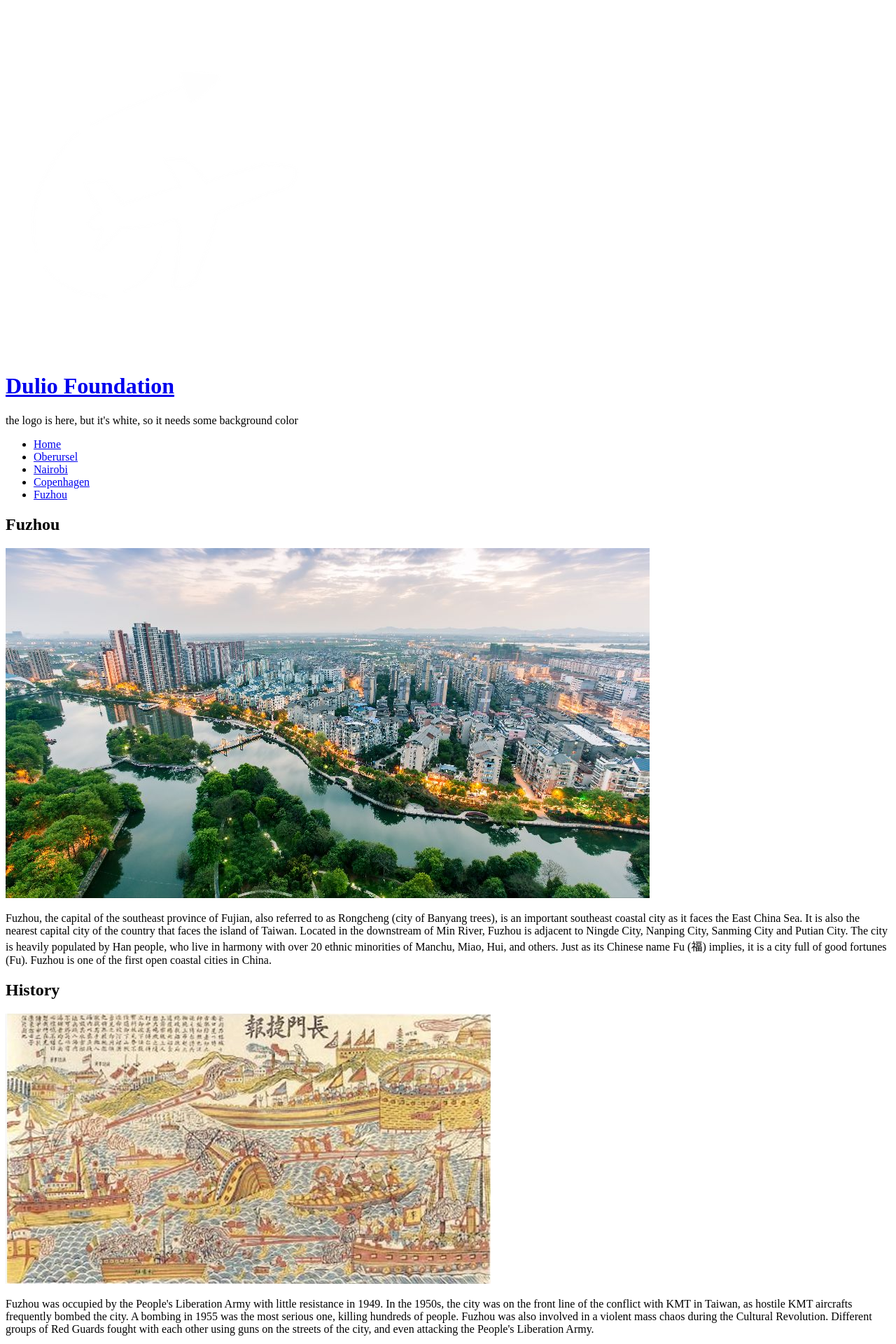
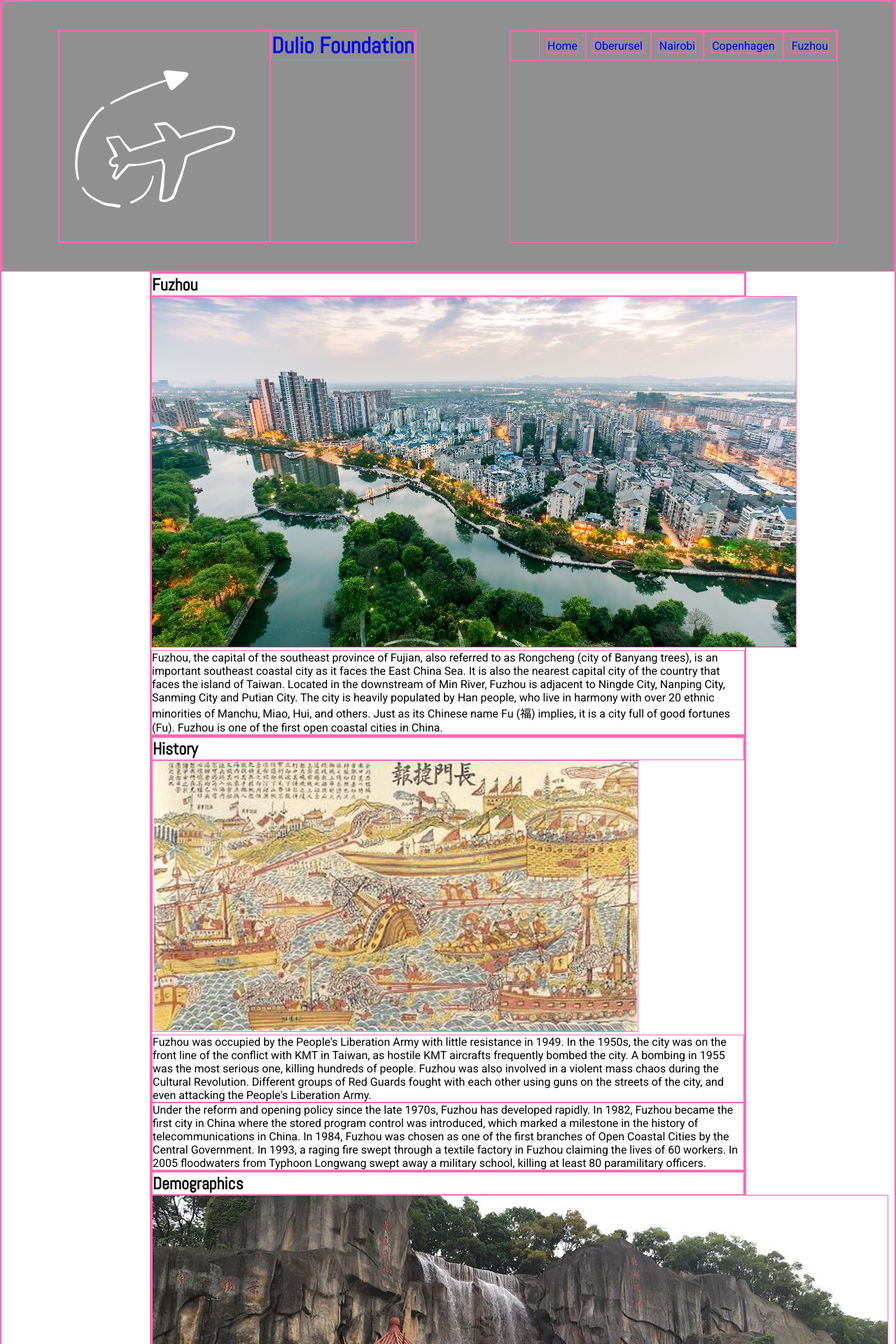
Before and after one commit to BMartin21900/Project02, a PHP site: page /fuzhou.html in a window 1280 px wide; the page is wider, and only the part inside the window is pictured. Shown: the top 1920 px of that part at 70% size. Run offline with PHP 8.4, Linux system fonts and the light colour scheme.

Commit message:
started styles for header

```diff
--- a/css/styles.css
+++ b/css/styles.css
@@ -1,3 +1,45 @@
+* {
+	font-family: "Roboto", sans-serif;
+	margin: 0;
+	border: 1px solid hotpink; /*only for work*/
+}
+
+h1 a, h2, h3 {
+	font-family: "Abel", sans-serif;
+}
+
+header {
+	display: flex;
+	justify-content: space-between;
+	background-color: #909090; /*only chosen to see current work progress*/
+	padding: 40px 80px;
+}
+
+header a {
+	text-decoration: none;
+}
+
+nav ul {
+	list-style-type: none;
+	display: flex;
+}
+
+nav li {
+	padding: 10px;
+}
+
+.brand {
+	display: flex;
+}
+
+.container {
+	margin: 0 auto;
+	width: 90%;
+	max-width: 850px;
+}
+
+
+
 /*-->Previous styles
 body{
 	background: #ffffff
--- a/fuzhou.html
+++ b/fuzhou.html
@@ -5,6 +5,7 @@
   <meta charset="utf-8">
   <meta name="viewport" content="width=device-width, initial-scale=1">
   <title>DMS 290 - Project 2 - Team Gotham</title>
+  <link rel="stylesheet" href="css/styles.css">
   <link rel="preconnect" href="https://fonts.gstatic.com">
   <link href="https://fonts.googleapis.com/css2?family=Abel&family=Roboto&display=swap" rel="stylesheet">
 </head>
@@ -12,10 +13,9 @@
 <body>
 
   <header>
-  	<img src="images/logo.png" alt="Airplane">
-  	<h1><a href="index.html">Dulio Foundation</a></h1>
-  	<div>
-  	 	the logo is here, but it's white, so it needs some background color
+  	<div class="brand">
+      <img src="images/logo.png" alt="Airplane">
+  	   <h1><a href="index.html">Dulio Foundation</a></h1>
   	</div>
 
     <nav class="menu">
```
Also changed, not shown: copenhagen.html (+3 -4 lines), includes/header.php (+3 -4 lines), index.html (+4 -4 lines), nairobi.html (+3 -4 lines), oberursel.html (+3 -4 lines), images/logo.png.
